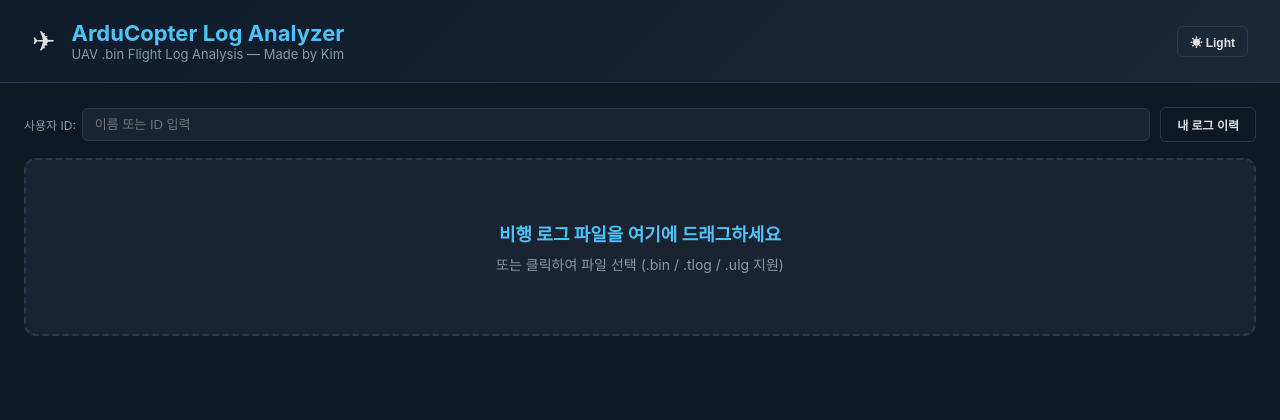
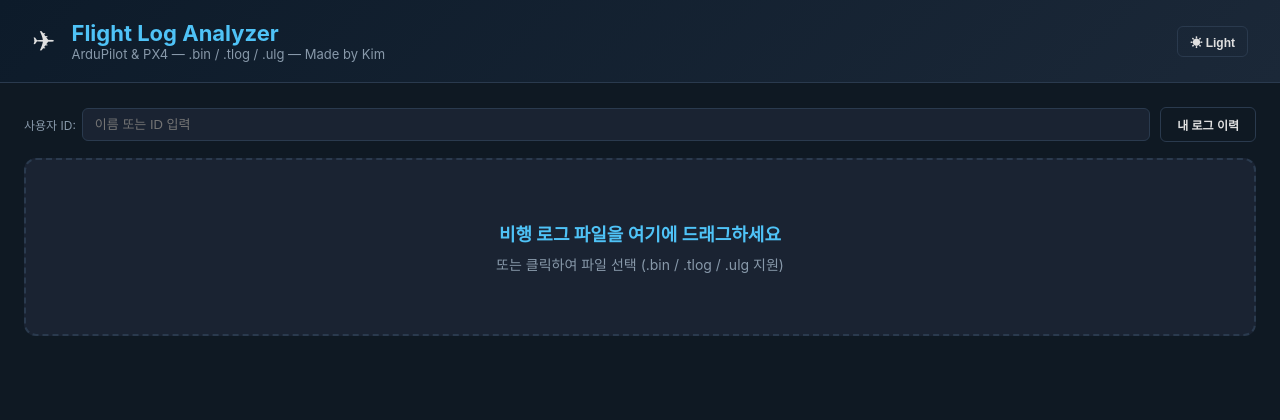
Before and after one commit to krill0188/ardupilot-log-analyzer, a FastAPI app: page / in a window 1280 px wide. Shown: the top 420 px of the page. Run offline with FastAPI, Linux system fonts and the light colour scheme; parts of the project's set-up code (start-up, migrations or seed data) failed here and were passed over; some libraries are stand-ins or nearby versions.

Commit message:
Rebrand: ArduCopter → Flight Log Analyzer (ArduPilot & PX4)
Title, headers, PDF, README, GitHub description updated
Supports .bin / .tlog / .ulg

Co-Authored-By: Claude Opus 4.6 (1M context) <noreply@anthropic.com>

```diff
--- a/analyze.py
+++ b/analyze.py
@@ -1,6 +1,6 @@
 #!/usr/bin/env python3
 """
-ArduCopter .bin Log Analyzer v3 — UAV Log Viewer 스타일 PDF 보고서
+Flight Log Analyzer v3 — ArduPilot & PX4 (.bin / .tlog / .ulg)
 Made by Kim.
 
 사용법:
@@ -2781,7 +2781,7 @@ class ReportBuilder:
         canvas.line(18*mm, A4[1]-14*mm, A4[0]-18*mm, A4[1]-14*mm)
         canvas.setFont(FONT_NAME, 7.5)
         canvas.setFillColor(HexColor(C_TEXT_DIM))
-        canvas.drawString(18*mm, A4[1]-12*mm, 'ArduCopter Flight Log Analysis')
+        canvas.drawString(18*mm, A4[1]-12*mm, 'Flight Log Analysis — ArduPilot & PX4')
         canvas.drawRightString(A4[0]-18*mm, A4[1]-12*mm, datetime.now().strftime('%Y-%m-%d'))
         canvas.setFont(FONT_NAME, 7.5)
         canvas.drawCentredString(A4[0]/2, 9*mm, 'Made by Kim.')
@@ -2797,7 +2797,7 @@ class ReportBuilder:
 
         # ══ 페이지 1: 대시보드 ══
         story.append(Spacer(1, 6*mm))
-        story.append(Paragraph('ArduCopter 비행 로그 분석', self.styles['Title2']))
+        story.append(Paragraph('비행 로그 분석 — ArduPilot & PX4', self.styles['Title2']))
 
         # 종합 판정
         fails = sum(1 for f in self.a.findings if f.sev=='FAIL')
@@ -3024,7 +3024,7 @@ class ReportBuilder:
 # 5. 메인
 # ═══════════════════════════════════════════
 def main():
-    ap = argparse.ArgumentParser(description='ArduCopter .bin → PDF')
+    ap = argparse.ArgumentParser(description='Flight Log Analyzer — .bin/.tlog/.ulg → PDF')
     ap.add_argument('logfile', help='.bin 파일')
     ap.add_argument('-o', '--output', help='출력 PDF 경로')
     args = ap.parse_args()
--- a/web/app.py
+++ b/web/app.py
@@ -16,7 +16,7 @@ from analyze import LogParser, Analyzer, ChartGen
 from ardupilot_error_codes import lookup_event
 from db import save_log, get_user_logs, get_log_by_job, get_all_users
 
-app = FastAPI(title="ArduCopter Log Analyzer")
+app = FastAPI(title="Flight Log Analyzer — ArduPilot & PX4")
 
 import numpy as np
 
--- a/web/templates/index.html
+++ b/web/templates/index.html
@@ -7,7 +7,7 @@
 <meta name="apple-mobile-web-app-status-bar-style" content="black-translucent">
 <meta name="theme-color" content="#0f1923">
 <meta name="format-detection" content="telephone=no">
-<title>ArduCopter Log Analyzer</title>
+<title>Flight Log Analyzer — ArduPilot & PX4</title>
 <script src="https://cdn.plot.ly/plotly-2.35.0.min.js"></script>
 <link rel="stylesheet" href="https://unpkg.com/leaflet@1.9.4/dist/leaflet.css"/>
 <script src="https://unpkg.com/leaflet@1.9.4/dist/leaflet.js"></script>
@@ -168,8 +168,8 @@ border:1px solid transparent;transition:all .2s;white-space:nowrap;}
 <div class="header">
   <div style="font-size:28px;">&#9992;</div>
   <div style="flex:1;">
-    <h1>ArduCopter Log Analyzer</h1>
-    <div class="sub">UAV .bin Flight Log Analysis &mdash; Made by Kim</div>
+    <h1>Flight Log Analyzer</h1>
+    <div class="sub">ArduPilot &amp; PX4 — .bin / .tlog / .ulg &mdash; Made by Kim</div>
   </div>
   <button onclick="toggleTheme()" class="btn btn-outline" style="padding:6px 12px;font-size:12px;" id="themeBtn">&#9728; Light</button>
 </div>
```
Also changed, not shown: README.md.
